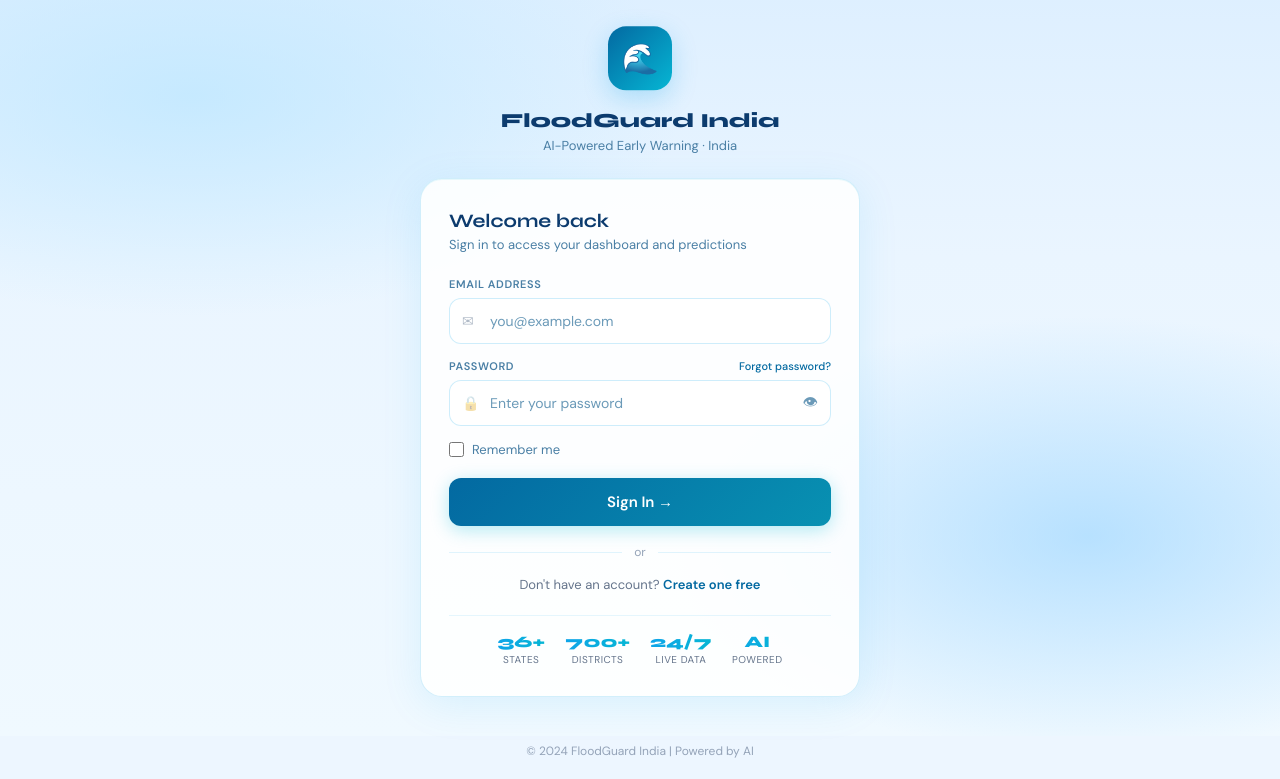
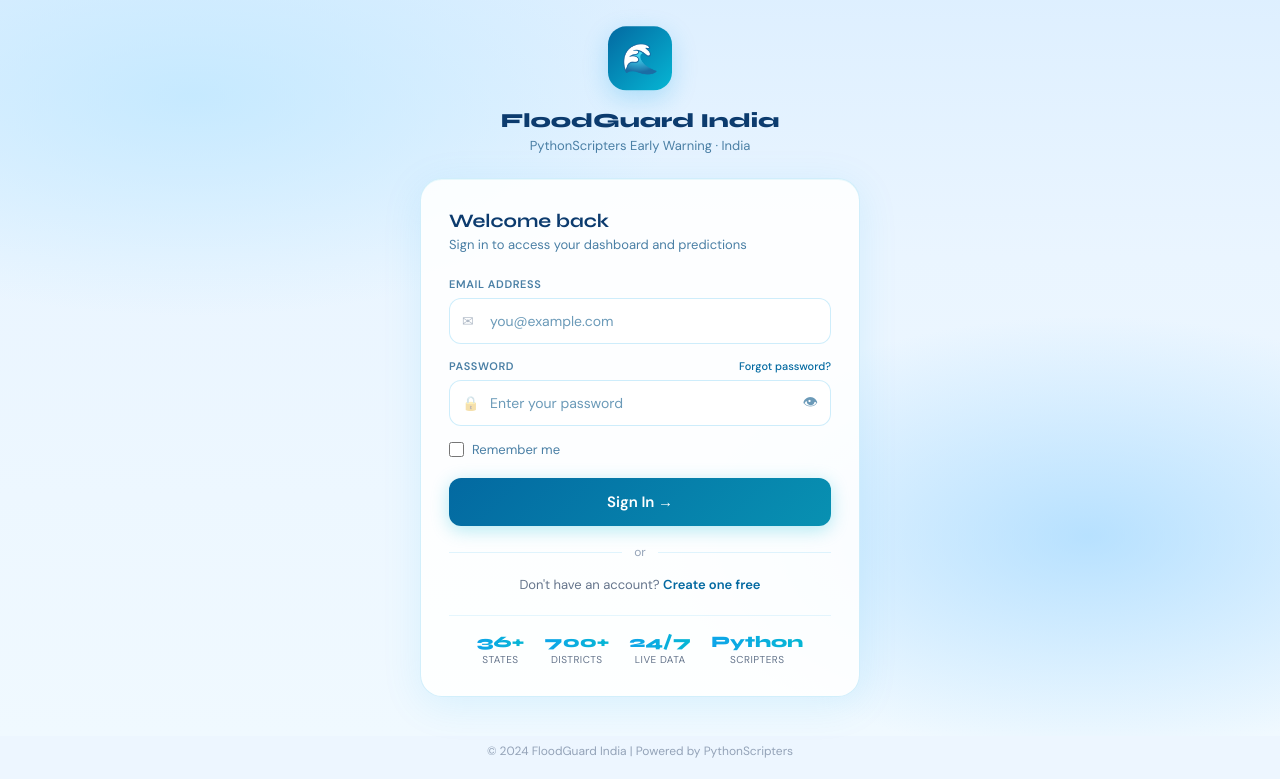
Before and after one commit to PyExpo2K26/PY26019, a Flask app: page /login in a window 1280 px wide. Shown: the part 64-843 px from the top of the page. Run offline with Flask 3, Linux system fonts and the light colour scheme.

Commit message:
Update login.html

```diff
--- a/source/templates/login.html
+++ b/source/templates/login.html
@@ -113,7 +113,7 @@
         <div class="logo-area">
             <div class="logo-icon">🌊</div>
                 <div class="logo-title">FloodGuard India</div>
-            <div class="logo-sub">AI-Powered Early Warning · India</div>
+            <div class="logo-sub">PythonScripters Early Warning · India</div>
         </div>
         <div class="card">
             <div class="card-heading">Welcome back</div>
@@ -147,7 +147,7 @@
                 <div class="trust-item"><div class="trust-val">36+</div><div class="trust-lbl">States</div></div>
                 <div class="trust-item"><div class="trust-val">700+</div><div class="trust-lbl">Districts</div></div>
                 <div class="trust-item"><div class="trust-val">24/7</div><div class="trust-lbl">Live Data</div></div>
-                <div class="trust-item"><div class="trust-val">AI</div><div class="trust-lbl">Powered</div></div>
+                <div class="trust-item"><div class="trust-val">Python</div><div class="trust-lbl">Scripters</div></div>
             </div>
         </div>
     </div>
@@ -172,7 +172,7 @@
     </div>
 </div>
 
-    <footer><p>&copy; 2024 FloodGuard India | Powered by AI</p></footer>
+    <footer><p>&copy; 2024 FloodGuard India | Powered by PythonScripters</p></footer>
 
 <script>
 document.getElementById('togglePw').addEventListener('click',function(){const pw=document.getElementById('password');const show=pw.type==='password';pw.type=show?'text':'password';this.innerHTML=show?'🙈':'👁';});
```
